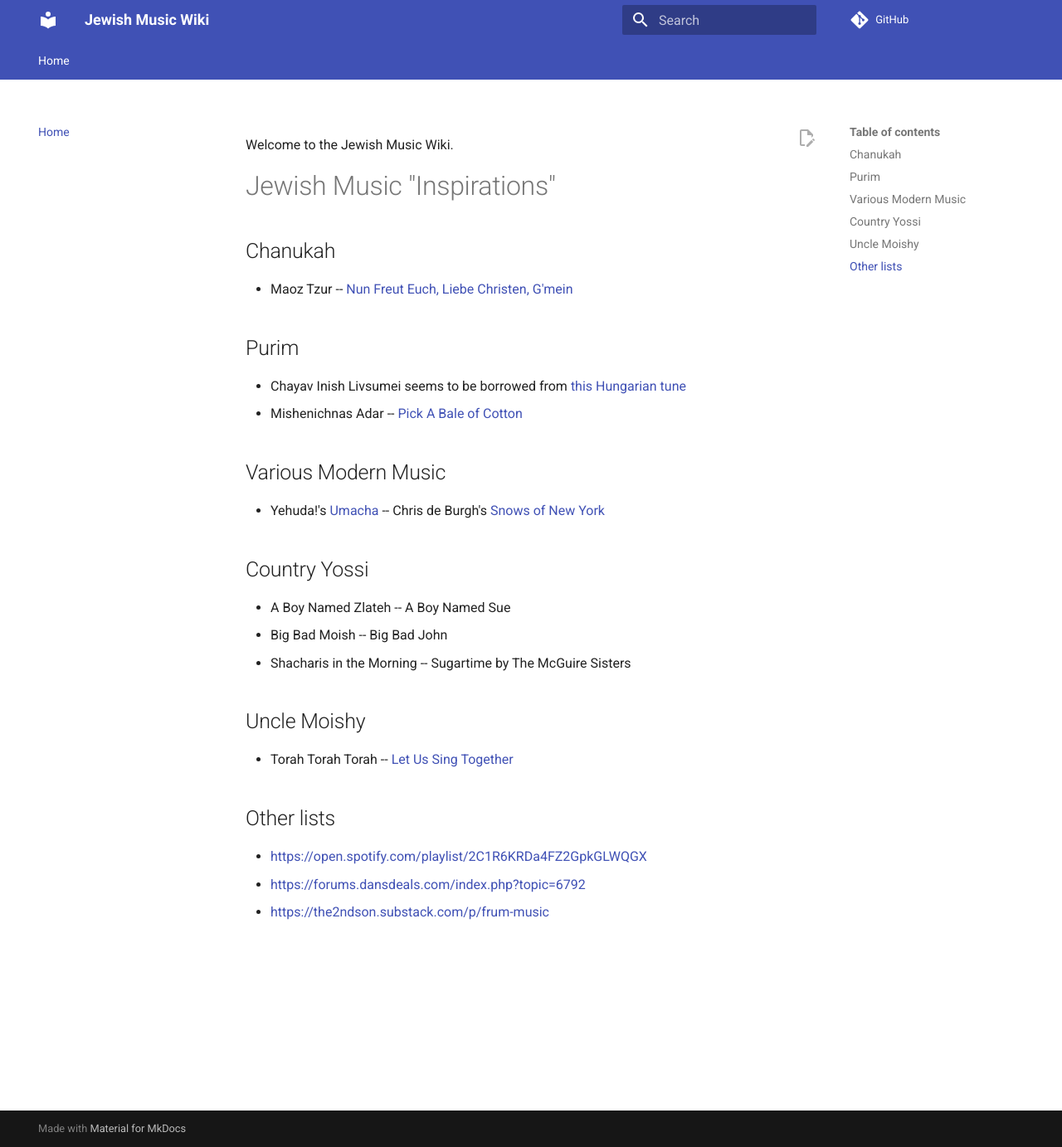
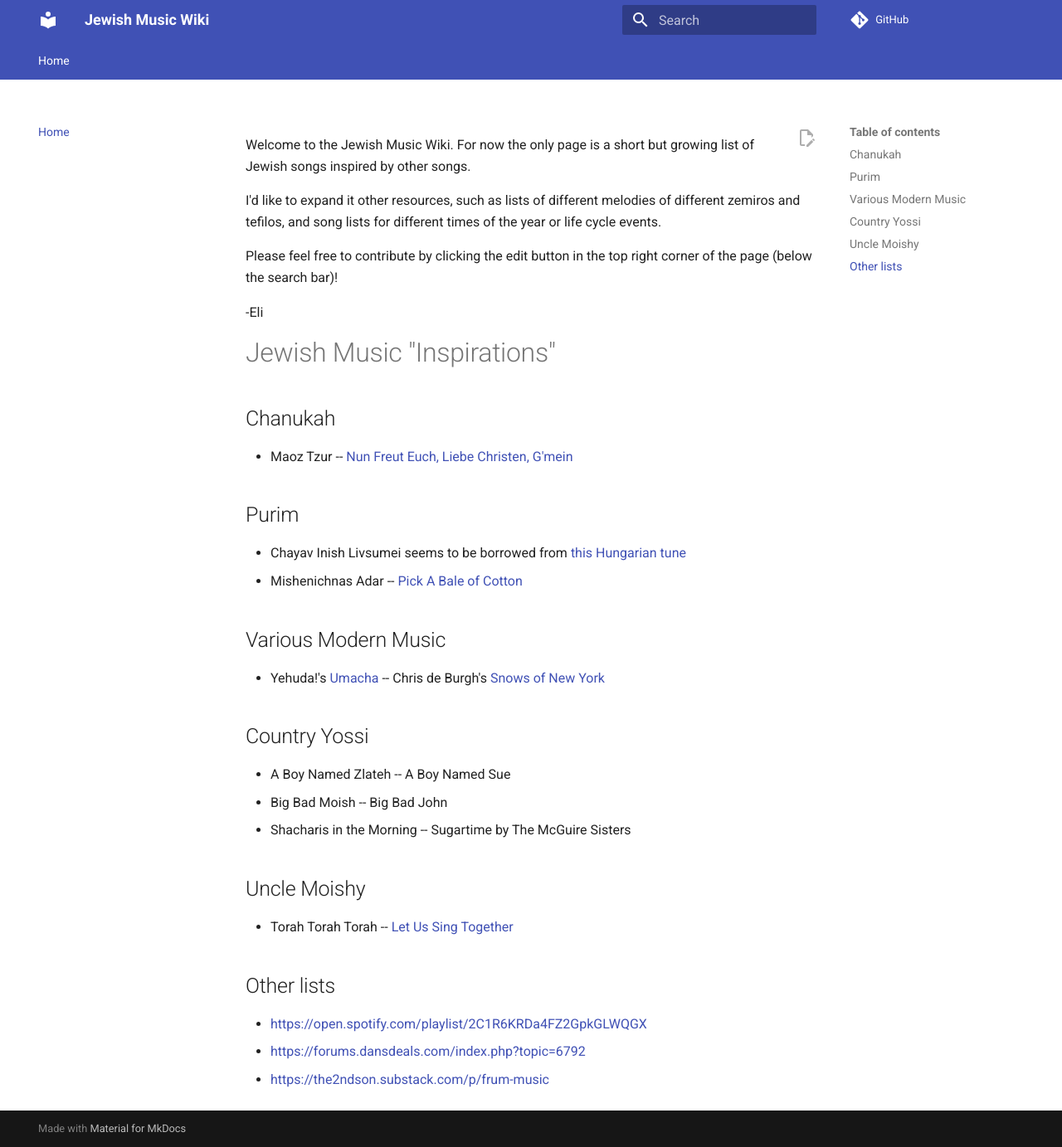
Before and after one commit to espire/jewishmusic, an MkDocs documentation site: the page built from docs/index.md, in a window 1280 px wide and 1383 px high. Shown: the whole window at 83% size. Built offline with MkDocs 1.6.1 and Material for MkDocs 9.7.7, drawn with Linux system fonts in a browser that asks for light colours; comment, search, counter and statistics services are not loaded.

Commit message:
Enhance welcome message with more details
Expanded introduction with additional context and contribution invitation.

```diff
--- a/docs/index.md
+++ b/docs/index.md
@@ -1,4 +1,10 @@
-Welcome to the Jewish Music Wiki.
+Welcome to the Jewish Music Wiki. For now the only page is a short but growing list of Jewish songs inspired by other songs.
+
+I'd like to expand it other resources, such as lists of different melodies of different zemiros and tefilos, and song lists for different times of the year or life cycle events.
+
+Please feel free to contribute by clicking the edit button in the top right corner of the page (below the search bar)!
+
+-Eli
 
 # Jewish Music "Inspirations"
 
```
